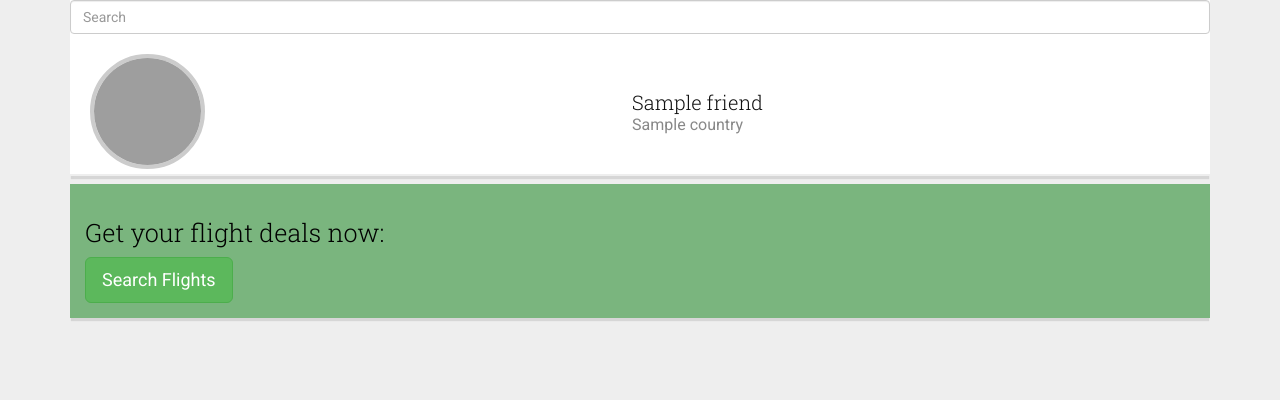
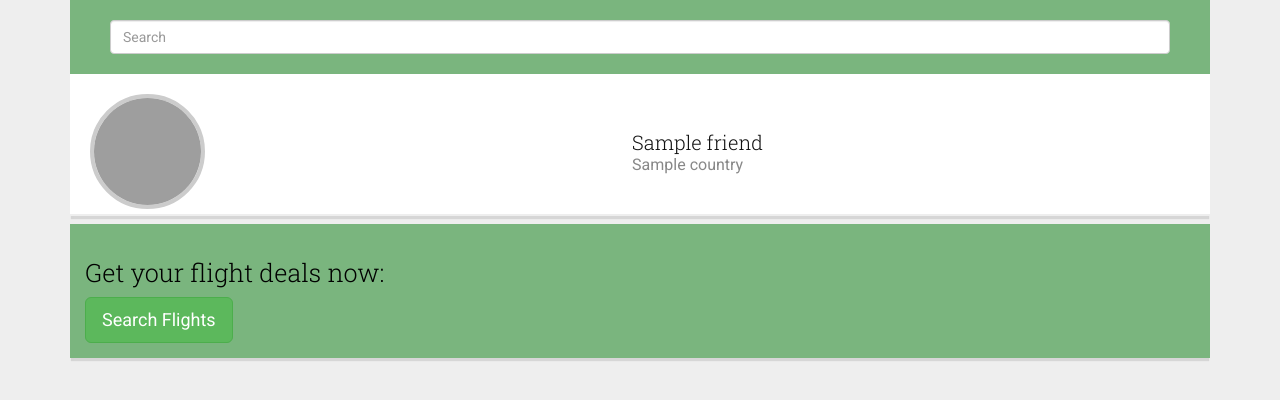
Before and after one commit to ilw-sdh/ilw2014-app, a Python web app: template wsgi/templates/main.html in a window 1280 px wide, after a click on "Select Friends". Shown: the part 130-530 px from the top of the page. Run offline with Jinja, Linux system fonts and the light colour scheme; the template is opened without the code that fills it: most values are stand-ins (such as "Sample title", 1, 10 or a date in 2020); grey boxes are pictures that could not be loaded.

Commit message:
Modified search styles

```diff
--- a/wsgi/static/css/override.css
+++ b/wsgi/static/css/override.css
@@ -188,6 +188,11 @@ h1, h2, h3, h4, h5, h6 {
     color: #888;
 }
 
+.friend-search {
+    padding: 20px 40px;
+    background: #7AB57E;
+}
+
 
 .list-container {
     padding: 0 !important;
```
